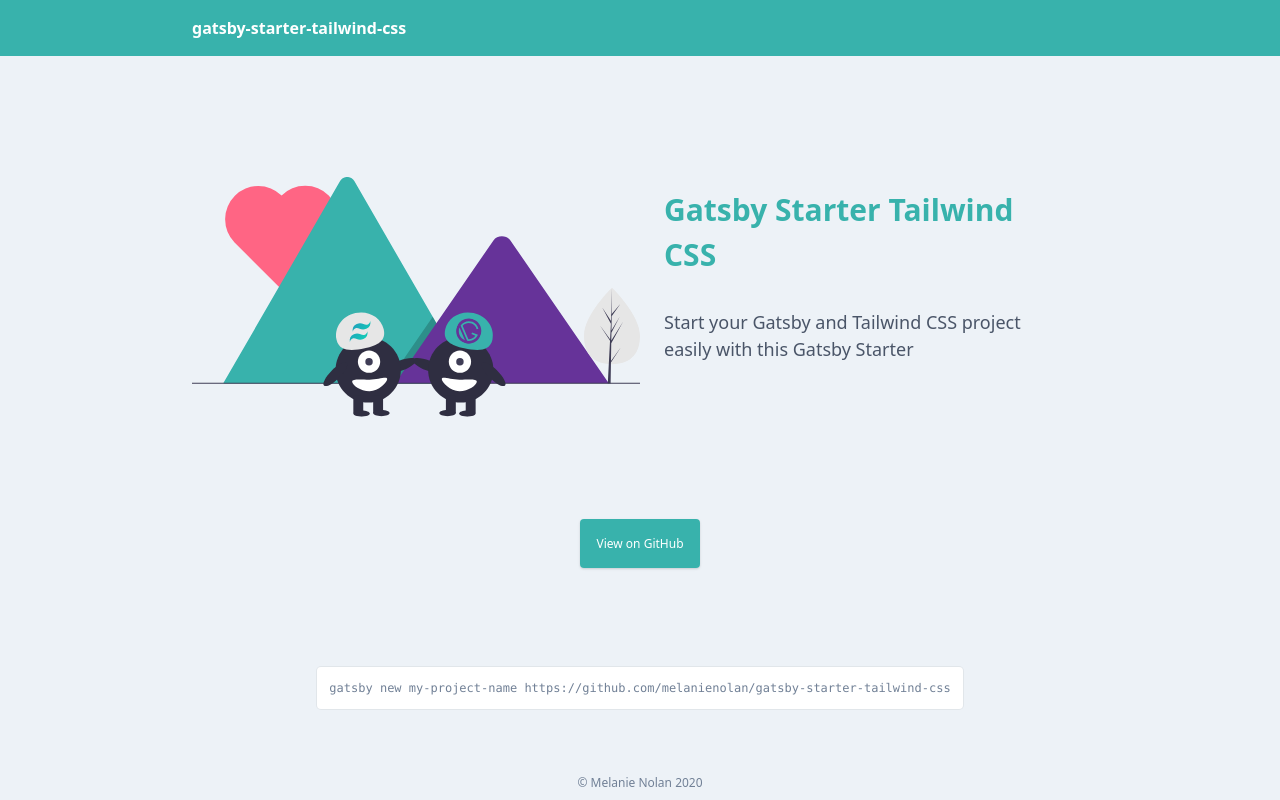
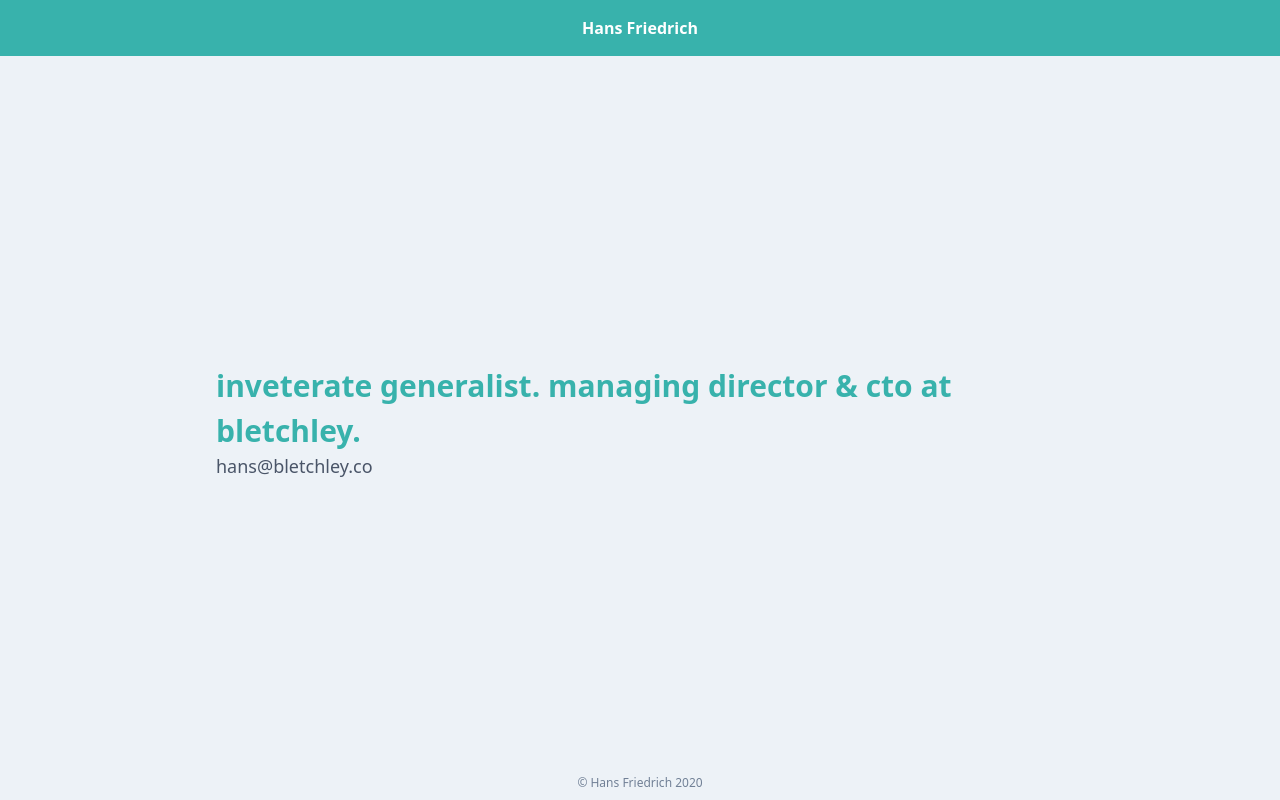
Before and after one commit to hansef/hansef.com, a Gatsby site: page / in a window 1280 px wide. Built offline with nearby package versions, Linux system fonts and the light colour scheme; Gatsby itself is replaced by a stand-in of ours.

Commit message:
First commit

```diff
--- a/gatsby-config.js
+++ b/gatsby-config.js
@@ -5,17 +5,17 @@
 
 module.exports = {
   siteMetadata: {
-    title: "Gatsby Starter Tailwind CSS",
-    author: "Melanie Nolan",
-    description: "A Gatsby starter to set you up with Tailwind CSS",
+    title: "Hans Friedrich",
+    author: "Hans Friedrich",
+    description: "Hans Friedrich | Portland, Oregon"
   },
   plugins: [
     "gatsby-plugin-react-helmet",
     {
       resolve: "gatsby-plugin-manifest",
       options: {
-        name: "Gatsby Starter Tailwind CSS",
-        short_name: "Gatsby Starter Tailwind CSS",
+        name: "Hans Friedrich",
+        short_name: "Hans Friedrich",
         start_url: "/",
         background_color: theme.colors.white,
         theme_color: theme.colors.teal[500],
--- a/src/components/Layout.js
+++ b/src/components/Layout.js
@@ -6,12 +6,12 @@
     <>
       <SEO />
       <div className="flex flex-col min-h-screen bg-gray-200">
-        <header className="p-4 bg-teal-500 text-white font-semibold">
-          <h1 className="max-w-4xl mx-auto">gatsby-starter-tailwind-css</h1>
+        <header className="p-4 bg-teal-500 text-white font-semibold text-center">
+          <h1>Hans Friedrich</h1>
         </header>
         {children}
         <footer className="py-2 text-center text-gray-600 text-xs">
-          &copy; Melanie Nolan 2020
+          &copy; Hans Friedrich 2020
         </footer>
       </div>
     </>
--- a/src/pages/index.js
+++ b/src/pages/index.js
@@ -1,6 +1,5 @@
 import React from "react"
 import Layout from "../components/Layout"
-import heroImage from "../images/hero-image.svg"
 
 export default () => {
   return (
@@ -9,34 +8,12 @@
         <div className="sm:flex sm:flex-row-reverse sm:items-center">
           <div className="sm:px-2">
             <h1 className="px-4 pt-5 text-2xl text-left text-teal-500 font-bold sm:text-3xl">
-              Gatsby Starter Tailwind CSS
+              inveterate generalist. managing director &amp; cto at bletchley.
             </h1>
-            <p className="px-4 mt-8 text-lg text-gray-700 sm:mt-8">
-              Start your Gatsby and Tailwind CSS project easily with this Gatsby
-              Starter
+            <p className="px-4 text-lg text-gray-700">
+              <a href="mailto:hans@bletchley.co">hans@bletchley.co</a>
             </p>
           </div>
-          <img
-            className="w-full max-w-lg mt-16 mx-auto sm:w-1/2"
-            src={heroImage}
-            alt="Gatsby and Tailwind CSS together"
-          />
-        </div>
-
-        <div className="mx-auto">
-          <a
-            href="https://github.com/melanienolan/gatsby-starter-tailwind-css"
-            className="p-4 bg-teal-500 text-white text-xs rounded shadow hover:bg-teal-400"
-          >
-            View on GitHub
-          </a>
-        </div>
-
-        <div className="flex items-center p-3 mx-2 bg-white rounded shadow-xs sm:mx-auto">
-          <code className="text-gray-600 text-xs leading-xl">
-            gatsby new my-project-name
-            https://github.com/melanienolan/gatsby-starter-tailwind-css
-          </code>
         </div>
       </main>
     </Layout>
```
Also changed, not shown: src/images/hero-image.svg (deleted).
